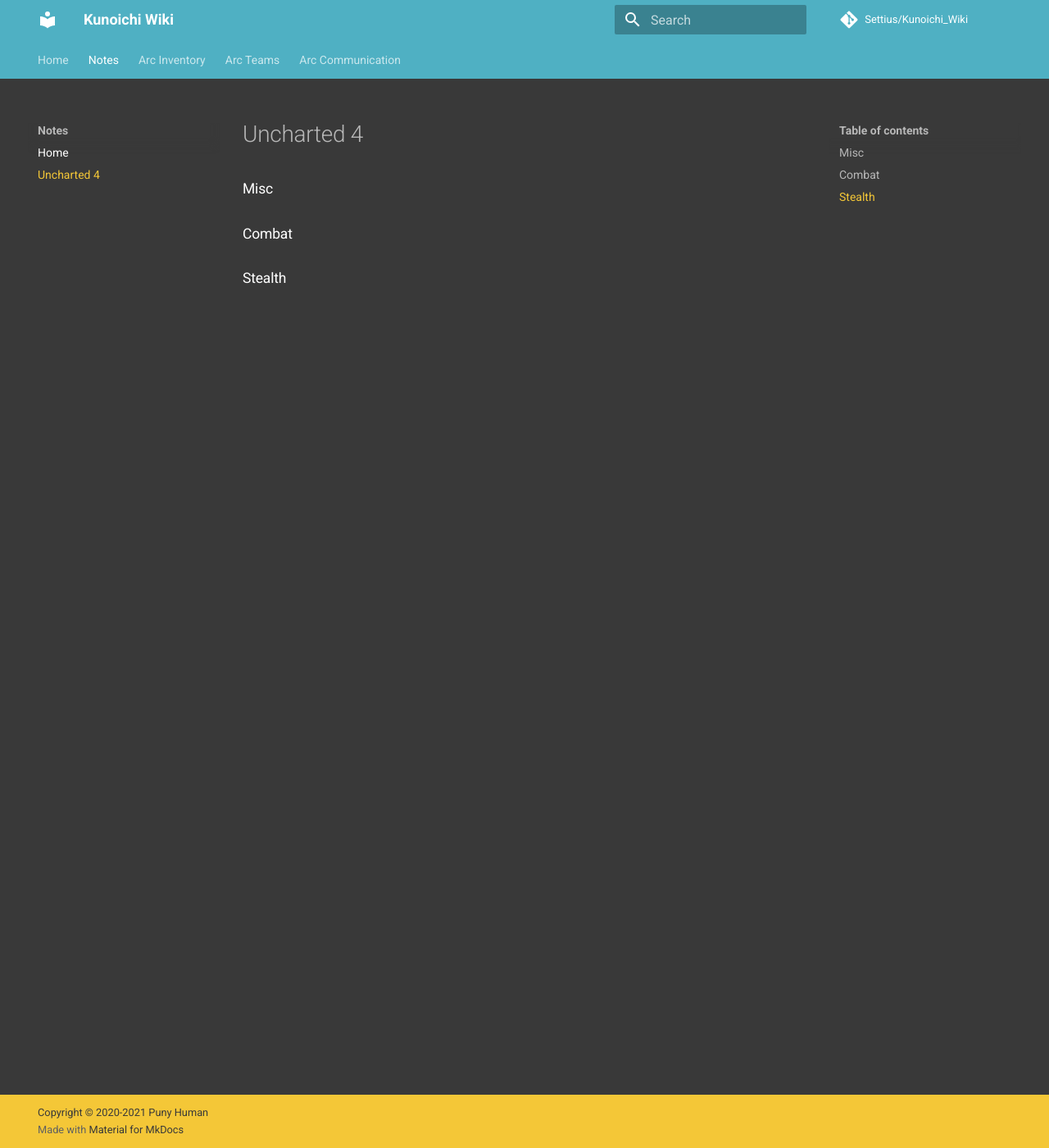
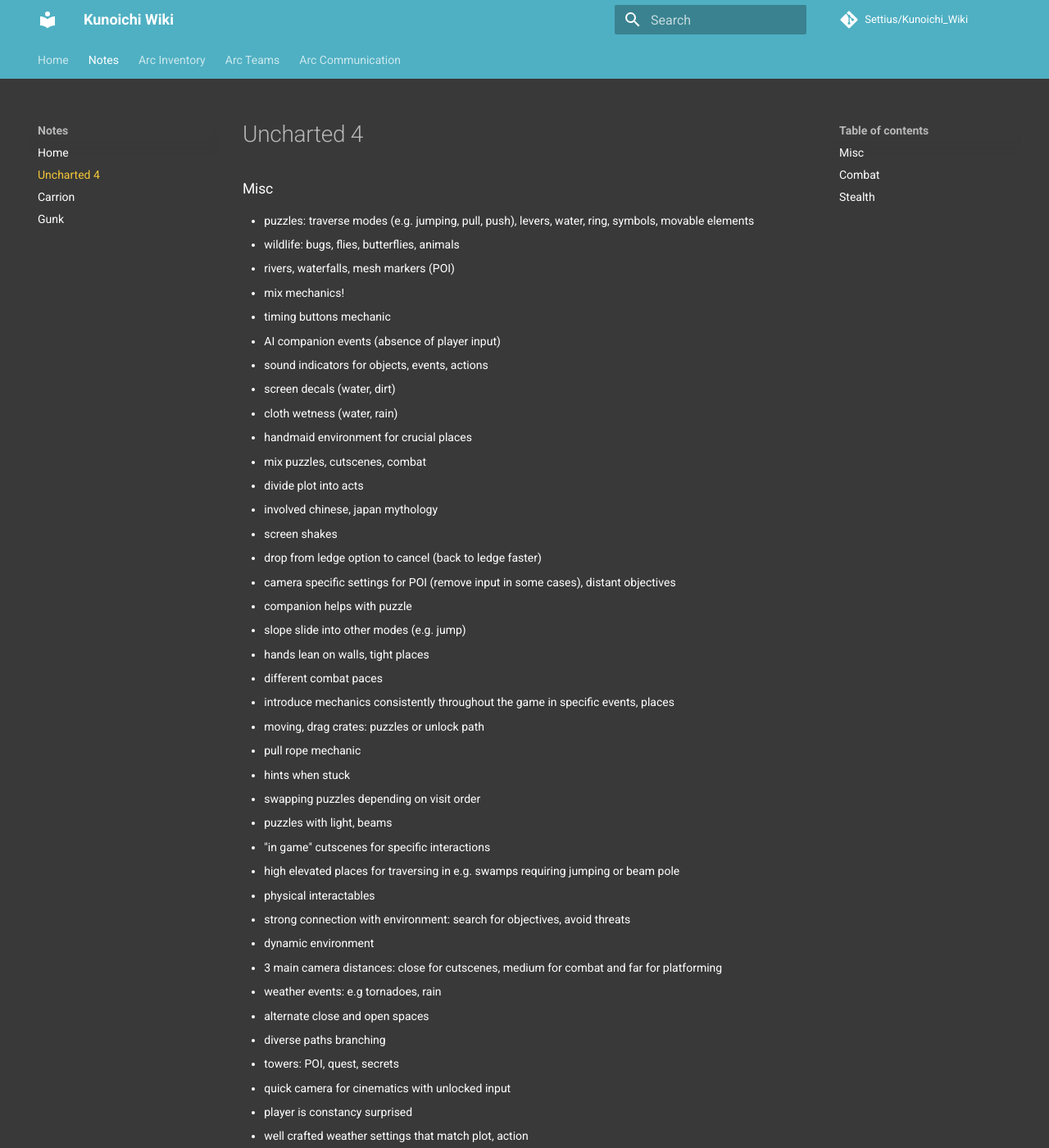
Before and after one commit to Settius/KunoichiWiki, an MkDocs documentation site: the page built from docs/notes/uncharted4.md, in a window 1280 px wide and 1400 px high. Shown: the whole window at 82% size. Built offline with MkDocs 1.6.1 and Material for MkDocs 9.7.7, drawn with Linux system fonts in a browser that asks for light colours; comment, search, counter and statistics services are not loaded; some of the changed text lies outside the part shown.

Commit message:
notes for uncharted, gunk and carrion

```diff
--- a/docs/notes/uncharted4.md
+++ b/docs/notes/uncharted4.md
@@ -2,10 +2,84 @@
 
 ### Misc
 
+- puzzles: traverse modes (e.g. jumping, pull, push), levers, water, ring, symbols, movable elements
+- wildlife: bugs, flies, butterflies, animals
+- rivers, waterfalls, mesh markers (POI)
+- mix mechanics!
+- timing buttons mechanic
+- AI companion events (absence of player input)
+- sound indicators for objects, events, actions
+- screen decals (water, dirt)
+- cloth wetness (water, rain)
+- handmaid environment for crucial places
+- mix puzzles, cutscenes, combat
+- divide plot into acts
+- involved chinese, japan mythology
+- screen shakes
+- drop from ledge option to cancel (back to ledge faster)
+- camera specific settings for POI (remove input in some cases), distant objectives
+- companion helps with puzzle
+- slope slide into other modes (e.g. jump)
+- hands lean on walls, tight places
+- different combat paces
+- introduce mechanics consistently throughout the game in specific events, places
+- moving, drag crates: puzzles or unlock path
+- pull rope mechanic
+- hints when stuck
+- swapping puzzles depending on visit order
+- puzzles with light, beams
+- "in game" cutscenes for specific interactions
+- high elevated places for traversing in e.g. swamps requiring jumping or beam pole
+- physical interactables
+- strong connection with environment: search for objectives, avoid threats
+- dynamic environment
+- 3 main camera distances: close for cutscenes, medium for combat and far for platforming
+- weather events: e.g tornadoes, rain
+- alternate close and open spaces
+- diverse paths branching
+- towers: POI, quest, secrets
+- quick camera for cinematics with unlocked input
+- player is constancy surprised
+- well crafted weather settings that match plot, action
+- cinematics mixed with animations
+- mixed emotions through game (strong, weak, lonely, in company)
+- journal style quest log
+- strong player character emotions
+- large distance POI
+- utopia theme affecting plot, environment
+- plot twists
+- camera movement match current traverse mode
+- musing attenuated according to situation
+- mazelike level design
+- physics based puzzles (water flow, counter weight)
+- enviro - diversity over quality
+- vertical aspect in level design, puzzles
+- humor in plot
+- swirl climbing (constant changing of direction)
+- many UI buttons/interactables in world space, connected to world space object/bone
+- environment traps - explosives, piles
+- pause, skip, replay cinematics
+- face expression
+- player character move speed adjusted for specific areas, moments
+
 ### Combat
+
+- two combat modes: stealth, normal
+- UI attack indicators in world space (3D widget)
+- empowered stealth attack/kill
+- progression through new abilities, getting skilled, slightly better stats
+- enemies are smarter later in game (difficulty increasing)
+- enemies planned action gives hints on what they want to do (voice, animation)
+- "6th sense" (tracking of player), advances hear sense not only sight
 
 ### Stealth
 
+- raycasts to bones for visibility in cone: need more for successful test, different depending on movement mode
+- enemy awareness shown in UI bar
+- pathfinding for blocked sounds ???
+- show enemy status through animation
+- cheating enemy sense when not on screen (50% reduction)
+- awareness curve (steep - predator, flat - peaceful)
 
 
 --8<-- "includes/abbreviations.md"
--- a/mkdocs.yml
+++ b/mkdocs.yml
@@ -9,11 +9,13 @@
   - stylesheets/extra.css
 nav:
     - Home:
-        - index.md
+        - Home: index.md
         - "Documentation Roadmap": "home/docroadmap.md"
     - "Notes":
       - Home: "notes/index.md"
       - "Uncharted 4": "notes/uncharted4.md"
+      - "Carrion": "notes/carrion.md"
+      - "Gunk": "notes/gunk.md"
     - "Arc Inventory":
       - Home: "arcinventory/index.md"
       - "Initial Setup": "arcinventory/initialsetup.md"
```
Also changed, not shown: docs/notes/carrion.md (added, +13 -0 lines), docs/notes/gunk.md (added, +13 -0 lines).
